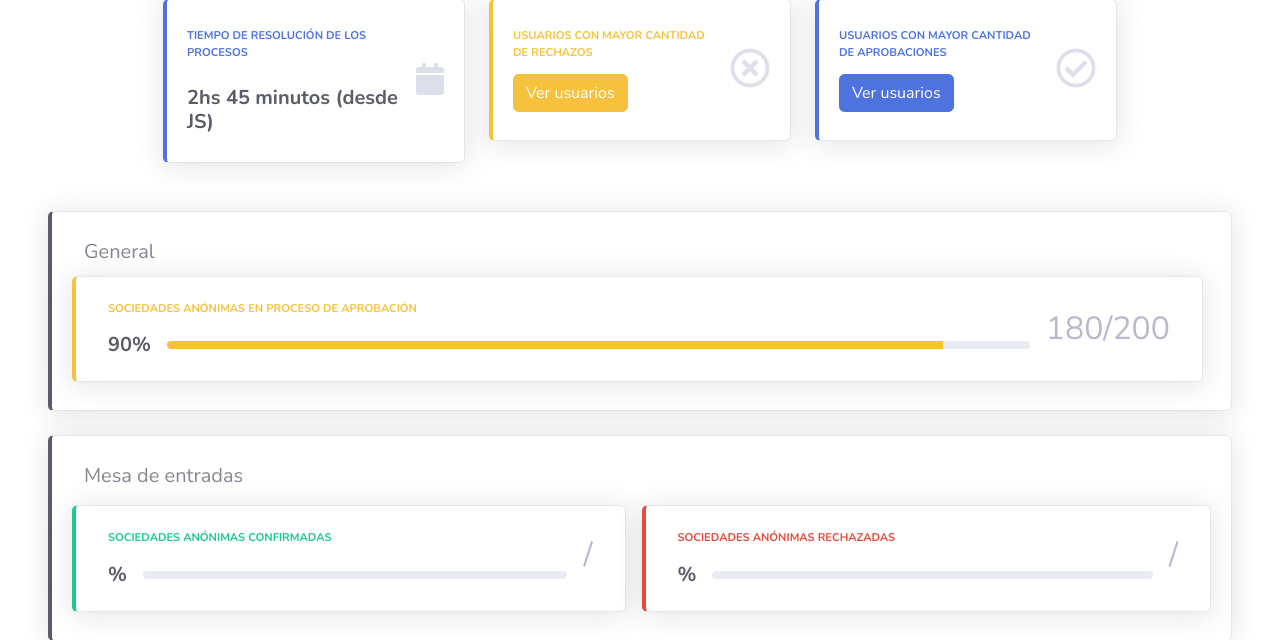
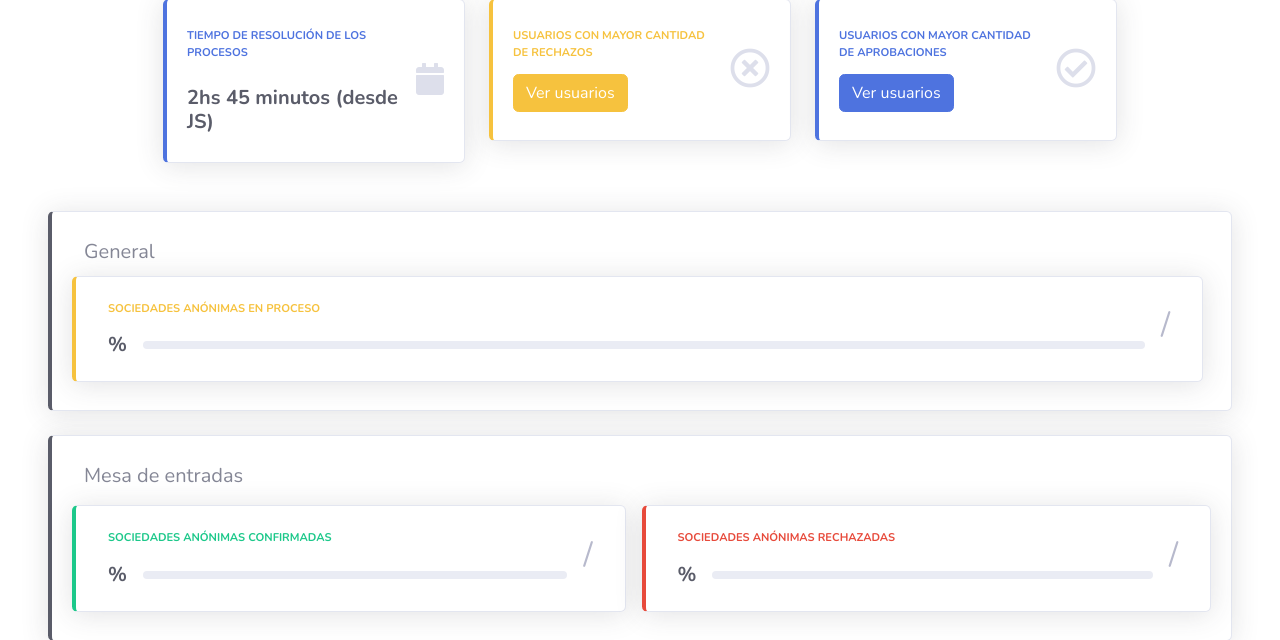
Before and after one commit to manurtinez/TP-DDSD-2021, a Django app: template proyecto_django/templates/dashboard.html in a window 1280 px wide. Shown: the part 163-803 px from the top of the page. Run offline with Django 3.2, Linux system fonts and the light colour scheme; the template is opened without the code that fills it, so the values that code supplies are empty; some libraries are stand-ins or nearby versions.

Commit message:
Se consume endpoint y se implementa lógica para mostrar sociedades anonimas en proceso

```diff
--- a/proyecto_django/static/js/dashboard/dashboard.js
+++ b/proyecto_django/static/js/dashboard/dashboard.js
@@ -23,7 +23,6 @@ async function calcularEstadisticasME() {
 	let datos = await obtenerEstadisticasME();
 	spansTotal = document.querySelectorAll('.totalSociedadesRegistradas');
 	let totalAprobados = datos["aprobados"];
-  console.log("totalAprobados: " +totalAprobados)
   let totalRechazados = parseInt(datos["rechazados"]);
 	spanCantConfirmaciones.textContent = totalAprobados;
 	spanCantRechazos.textContent = totalRechazados;
@@ -41,7 +40,6 @@ async function calcularEstadisticasME() {
 async function obtenerEstadisticasLegales() {
 	let response = await fetch(localHost + '/estadisticas/por_area/legales').then(response => response.json());
 	let datos = response;
-	console.log("estadisticas legales: "+response);
 	if (datos) {
 		return datos;
 	} else {
@@ -53,7 +51,6 @@ async function calcularEstadisticasLegales() {
 	let datos = await obtenerEstadisticasLegales();
 	spansTotal = document.querySelectorAll('.totalEstatutosEvaluados');
 	let totalAprobados = datos["aprobados"];
-  console.log("totalAprobados: " + totalAprobados)
   let totalRechazados = parseInt(datos["rechazados"]);
 	spanCantConfirmacionesLegales.textContent = totalAprobados;
 
@@ -68,7 +65,6 @@ async function calcularEstadisticasLegales() {
 	completarPorcentajes(porcentajeAprobados.toFixed(2),porcentajeSociedadesEstatutoAprobadas,barraPorcentajeEstatutosConfirmados);
 	let porcentajeRechazados = (totalAprobados * 100) / total;
 	completarPorcentajes(porcentajeRechazados.toFixed(2),porcentajeSociedadesEstatutoRechazadas,barraPorcentajeEstatutosRechazados);
-
 }
 
 
@@ -77,21 +73,24 @@ function completarPorcentajes(unPorcentaje,spanTextoPorcentaje,barraPorcentaje)
 	barraPorcentaje.style.width = unPorcentaje+"%";
 }
 
-// SEGUIR DESDE ACA
-// ESTADISTICAS SOCIEADES ANONIMAS EN PROCESO DE APROBACION
-
+// ESTADISTICAS SOCIEDADES EN PROCESO
 async function mostrarSociedadesEnProcesoAprobacion() {
 	let response = await fetch(localHost + '/estadisticas/sociedades_en_proceso').then(response => response.json());
-	let datos = response;
-	console.log("estadisticas legales: "+response);
-	if (datos) {
-		return datos;
+
+	if (response) {
+		spansTotal = document.querySelectorAll('.totalEstatutosEvaluados');
+		let totalActivos = response["activos"];
+		let totalFinalizados = response["finalizados"];
+		let total = totalActivos + totalFinalizados;
+		spanCantSociedadesActivas.textContent = totalActivos;
+		spanTotalSociedades.textContent = total;
+
+		let porcentajeProcesoAprobacion = (totalActivos * 100) / total;
+		completarPorcentajes(porcentajeProcesoAprobacion.toFixed(2),porcentajeSociedadesProcesoAprobacion,barraPorcentajeSociedadesProcesoAprobacion);
 	} else {
 		return false;
 	}
-
 }
-
 
 
 // ESTADISTICAS TIEMPO DE RESOLUCION DE LOS PROCESOS
--- a/proyecto_django/templates/dashboard.html
+++ b/proyecto_django/templates/dashboard.html
@@ -119,21 +119,21 @@
 								<div class="row no-gutters align-items-center">
 									<div class="col mr-2">
 										<div class="text-xs font-weight-bold text-warning text-uppercase mb-1">
-											Sociedades anónimas en proceso de aprobación </div>
+											Sociedades anónimas en proceso</div>
 										<div class="row no-gutters align-items-center mt-3 ">
 											<div class="col-auto">
-												<div class="h5 mb-0 mr-3 font-weight-bold text-gray-800">90%</div>
+												<div class="h5 mb-0 mr-3 font-weight-bold text-gray-800"><span id="porcentajeSociedadesProcesoAprobacion"></span><span>%</span></div>
 											</div>
 											<div class="col">
 												<div class="progress progress-sm mr-2">
-													<div class="progress-bar bg-warning" role="progressbar" style="width: 90%"
-														aria-valuenow="60" aria-valuemin="0" aria-valuemax="100"></div>
+													<div class="progress-bar bg-warning" role="progressbar" id="barraPorcentajeSociedadesProcesoAprobacion" style="width:0%"
+															aria-valuenow="60" aria-valuemin="0" aria-valuemax="100"><span id="porcentajeEstatutosConfirmados"></span><span></span></div>
 												</div>
 											</div>
 										</div>
 									</div>
 									<div class="col-auto">
-										<span class="h2 text-gray-500">180/200</span>
+										<div class="h2 text-gray-500"><span id="spanCantSociedadesActivas"></span>/<span id="spanTotalSociedades"></span></div>
 									</div>
 								</div>
 							</div>
```
